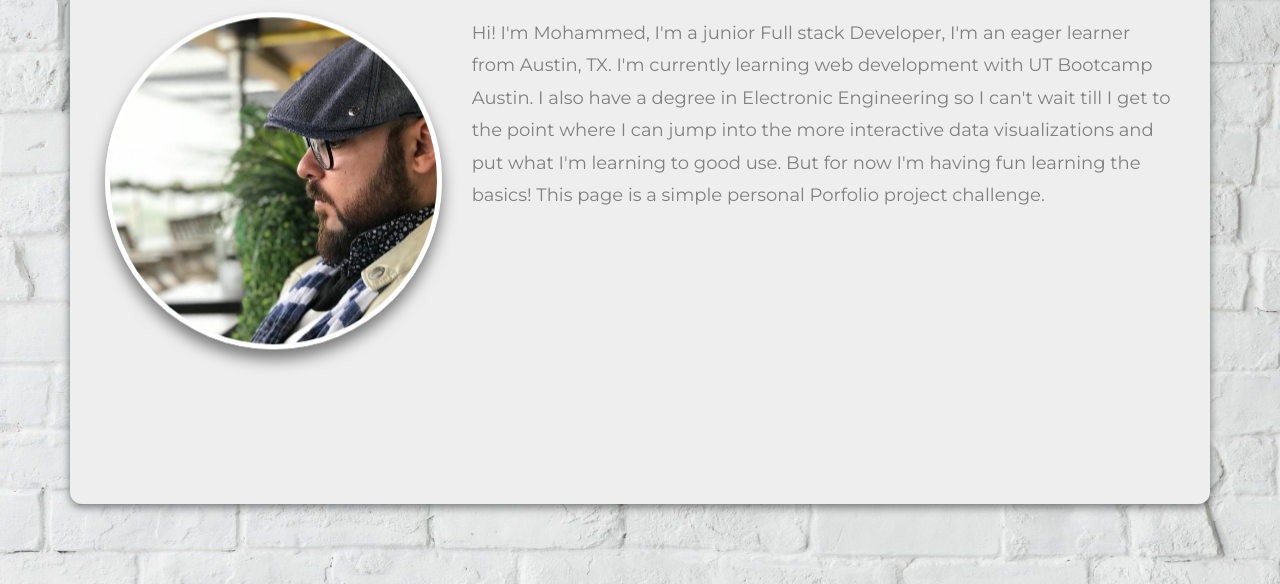
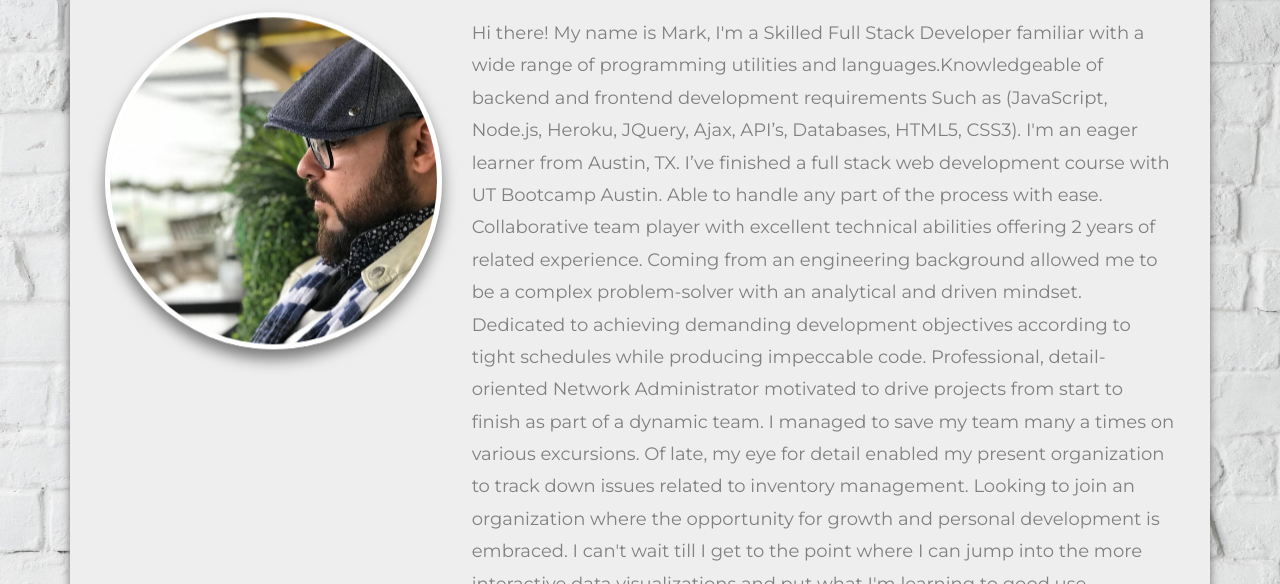
Before and after one commit to markpython86/Bootstrap-Portfolio, a plain HTML site: page index.html in a window 1280 px wide. Shown: the part 216-800 px from the top of the page. Drawn offline with nearby package versions, Linux system fonts and the light colour scheme.

Commit message:
updating the About me paragraph

```diff
--- a/index.html
+++ b/index.html
@@ -45,7 +45,28 @@
           <img id="float" src="assets/images/mark.jpg" class="img-responsive">
         </div>
         <div class="col-sm-8">
-           <p>Hi! I'm Mohammed, I'm a junior Full stack Developer, I'm an eager learner from Austin, TX. I'm currently learning  web development with UT Bootcamp Austin. I also have a degree in Electronic Engineering so I can't wait till I get to the point where I can jump into the more interactive data visualizations and put what I'm learning to good use. But for now I'm having fun learning the basics! This page is a simple personal Porfolio project challenge.</p>
+          <p>Hi there! My name is Mark, I'm a Skilled Full Stack Developer familiar with a wide range of programming utilities
+            and
+            languages.Knowledgeable of backend and frontend development requirements Such as (JavaScript, Node.js, Heroku,
+            JQuery,
+            Ajax, API’s, Databases, HTML5, CSS3). I'm an eager learner from Austin, TX. I’ve finished a full stack web
+            development
+            course with UT Bootcamp Austin. Able to handle any part of the process with ease. Collaborative team player with
+            excellent
+            technical abilities offering 2 years of related experience. Coming from an engineering background allowed me to be a
+            complex
+            problem-solver with an analytical and driven mindset. Dedicated to achieving demanding development objectives
+            according to
+            tight schedules while producing impeccable code. Professional, detail-oriented Network Administrator motivated to
+            drive
+            projects from start to finish as part of a dynamic team. I managed to save my team many a times on various
+            excursions.
+            Of late, my eye for detail enabled my present organization to track down issues related to inventory management.
+            Looking
+            to join an organization where the opportunity for growth and personal development is embraced. I can't wait till I
+            get to
+            the point where I can jump into the more interactive data visualizations and put what I'm learning to good use.
+          </p>
         </div>
       </div>
     </div>
```
